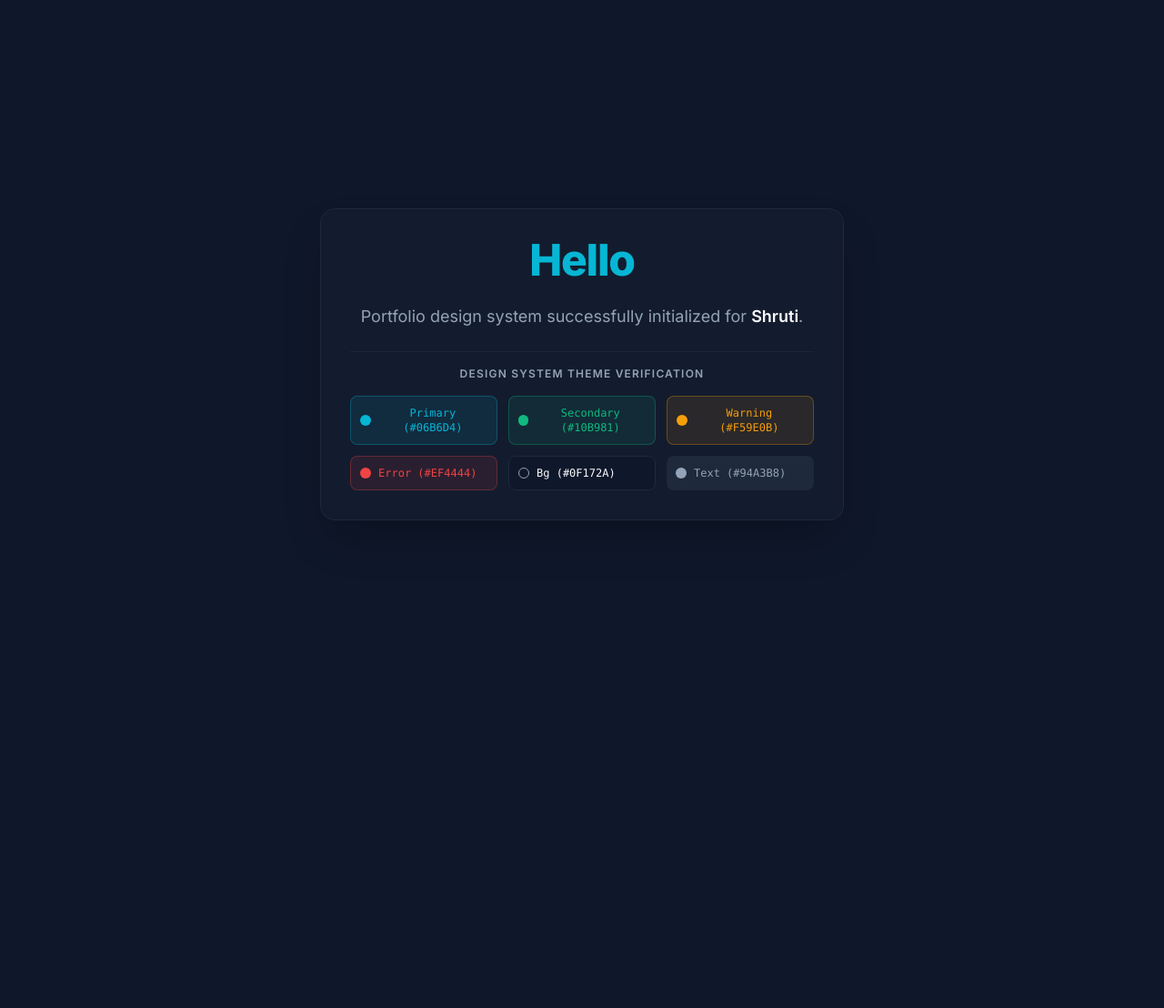
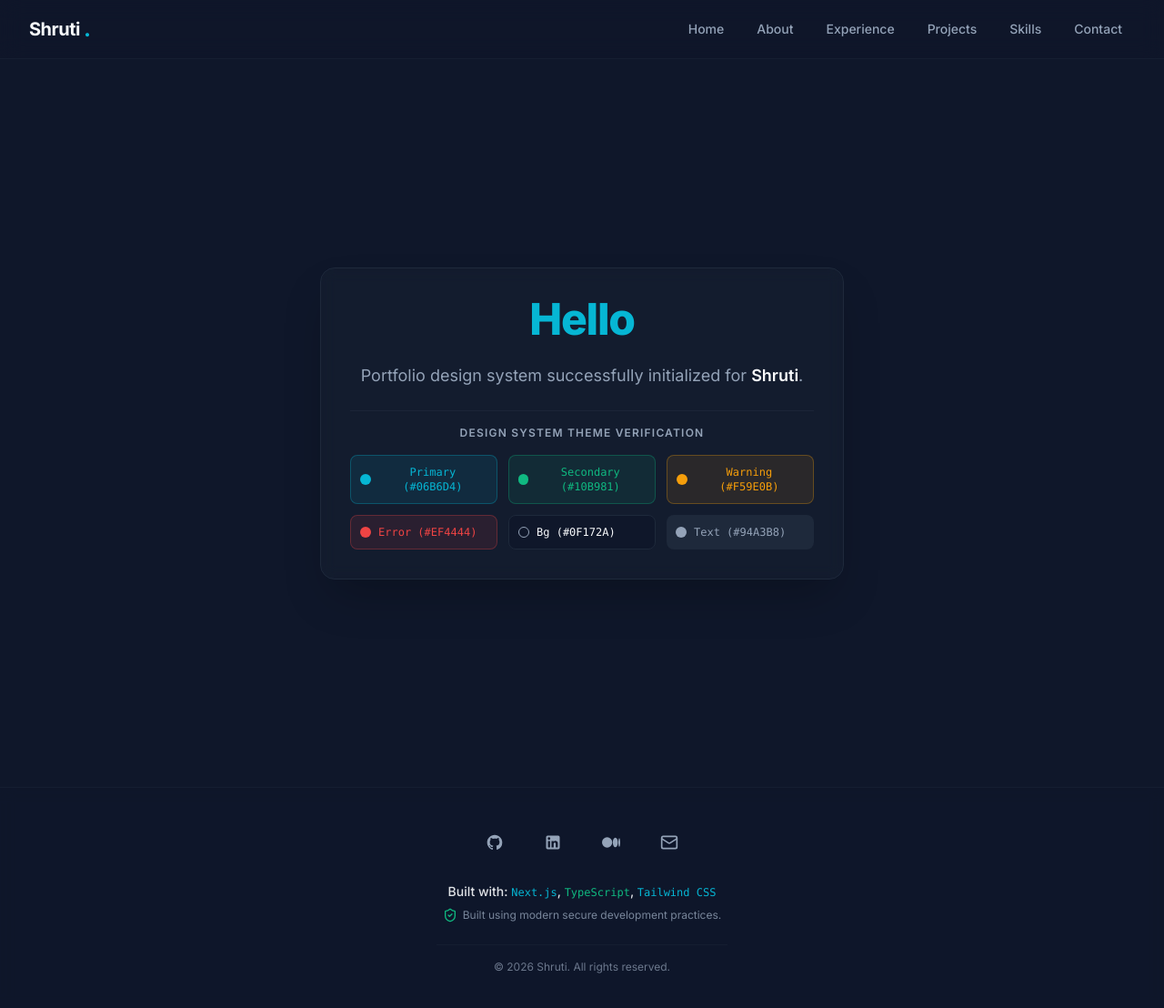
Before and after one commit to ShrutiiiShinde/secure-dev-portfolio, a Next.js app: page / in a window 1280 px wide. Shown: the top 1108 px of the page at 91% size. Before the commit the page ends 800 px from the top, so only its background shows below. Built offline with nearby package versions, Linux system fonts and the light colour scheme.

Commit message:
feat: add sticky Navbar and Footer layout shell

```diff
--- a/app/layout.tsx
+++ b/app/layout.tsx
@@ -1,5 +1,7 @@
 import type { Metadata } from "next";
 import { Inter } from "next/font/google";
+import Navbar from "@/components/Navbar";
+import Footer from "@/components/Footer";
 import "./globals.css";
 
 const inter = Inter({
@@ -10,7 +12,8 @@ const inter = Inter({
 
 export const metadata: Metadata = {
   title: "Shruti | Personal Portfolio",
-  description: "Personal portfolio website for Shruti - Software Developer & Engineer",
+  description:
+    "Personal portfolio website built with Next.js, TypeScript, Tailwind CSS, and modern secure development practices.",
 };
 
 export default function RootLayout({
@@ -19,9 +22,11 @@ export default function RootLayout({
   children: React.ReactNode;
 }>) {
   return (
-    <html lang="en" className={`${inter.variable} font-sans`}>
-      <body className="bg-background text-foreground antialiased selection:bg-primary selection:text-primary-foreground min-h-screen">
-        {children}
+    <html lang="en" className={`${inter.variable} font-sans scroll-smooth`}>
+      <body className="bg-background text-foreground antialiased min-h-screen flex flex-col selection:bg-primary selection:text-primary-foreground">
+        <Navbar />
+        <div className="flex-1">{children}</div>
+        <Footer />
       </body>
     </html>
   );
--- /dev/null
+++ b/components/Footer.tsx
@@ -0,0 +1,103 @@
+import { ShieldCheck } from "lucide-react";
+
+export default function Footer() {
+  const currentYear = new Date().getFullYear();
+
+  return (
+    <footer className="w-full border-t border-muted/50 bg-background/50 backdrop-blur-sm mt-auto py-10 px-4 sm:px-6 lg:px-8 text-sm">
+      <div className="max-w-7xl mx-auto flex flex-col items-center space-y-6 text-center">
+        {/* Social Media Links */}
+        <div className="flex items-center justify-center space-x-6">
+          {/* GitHub Icon */}
+          <a
+            href="https://github.com/ShrutiiiShinde"
+            target="_blank"
+            rel="noopener noreferrer"
+            className="p-2.5 rounded-lg text-muted-foreground hover:text-primary hover:bg-muted/50 transition-all"
+            aria-label="GitHub"
+          >
+            <svg
+              className="w-5 h-5 fill-current"
+              viewBox="0 0 24 24"
+              aria-hidden="true"
+            >
+              <path fillRule="evenodd" clipRule="evenodd" d="M12 2C6.477 2 2 6.484 2 12.017c0 4.425 2.865 8.18 6.839 9.504.5.092.682-.217.682-.483 0-.237-.008-.868-.013-1.703-2.782.605-3.369-1.343-3.369-1.343-.454-1.158-1.11-1.466-1.11-1.466-.908-.62.069-.608.069-.608 1.003.07 1.53 1.032 1.53 1.032.892 1.53 2.341 1.088 2.91.832.092-.647.35-1.088.636-1.338-2.22-.253-4.555-1.113-4.555-4.951 0-1.093.39-1.988 1.029-2.688-.103-.253-.446-1.272.098-2.65 0 0 .84-.27 2.75 1.026A9.564 9.564 0 0112 6.844c.85.004 1.705.115 2.504.337 1.909-1.296 2.747-1.027 2.747-1.027.546 1.379.202 2.398.1 2.651.64.7 1.028 1.595 1.028 2.688 0 3.848-2.339 4.695-4.566 4.943.359.309.678.92.678 1.855 0 1.338-.012 2.419-.012 2.747 0 .268.18.58.688.482A10.019 10.019 0 0022 12.017C22 6.484 17.522 2 12 2z" />
+            </svg>
+          </a>
+
+          {/* LinkedIn Icon */}
+          <a
+            href="https://linkedin.com"
+            target="_blank"
+            rel="noopener noreferrer"
+            className="p-2.5 rounded-lg text-muted-foreground hover:text-primary hover:bg-muted/50 transition-all"
+            aria-label="LinkedIn"
+          >
+            <svg
+              className="w-5 h-5 fill-current"
+              viewBox="0 0 24 24"
+              aria-hidden="true"
+            >
+              <path d="M19 3a2 2 0 0 1 2 2v14a2 2 0 0 1-2 2H5a2 2 0 0 1-2-2V5a2 2 0 0 1 2-2h14m-.5 15.5v-5.3a3.26 3.26 0 0 0-3.26-3.26c-.85 0-1.84.52-2.28 1.3v-1.11h-2.79v8.37h2.79v-4.93c0-.77.62-1.4 1.39-1.4a1.4 1.4 0 0 1 1.4 1.4v4.93h2.75M6.88 8.56a1.68 1.68 0 0 0 1.68-1.68c0-.93-.75-1.69-1.68-1.69a1.69 1.69 0 0 0-1.69 1.69c0 .93.76 1.68 1.69 1.68m1.39 9.94v-8.37H5.5v8.37h2.77z" />
+            </svg>
+          </a>
+
+          {/* Medium Icon */}
+          <a
+            href="https://medium.com"
+            target="_blank"
+            rel="noopener noreferrer"
+            className="p-2.5 rounded-lg text-muted-foreground hover:text-primary hover:bg-muted/50 transition-all"
+            aria-label="Medium"
+          >
+            <svg
+              className="w-5 h-5 fill-current"
+              viewBox="0 0 24 24"
+              aria-hidden="true"
+            >
+              <path d="M13.54 12a6.8 6.8 0 01-6.77 6.82A6.8 6.8 0 010 12a6.8 6.8 0 016.77-6.82A6.8 6.8 0 0113.54 12zM20.96 12c0 3.54-1.51 6.42-3.38 6.42-1.87 0-3.39-2.88-3.39-6.42s1.52-6.42 3.39-6.42c1.87 0 3.38 2.88 3.38 6.42M24 12c0 3.17-.53 5.75-1.19 5.75-.66 0-1.19-2.58-1.19-5.75s.53-5.75 1.19-5.75C23.47 6.25 24 8.83 24 12z" />
+            </svg>
+          </a>
+
+          {/* Email Icon */}
+          <a
+            href="mailto:shrutishinde1319@gmail.com"
+            className="p-2.5 rounded-lg text-muted-foreground hover:text-primary hover:bg-muted/50 transition-all"
+            aria-label="Email"
+          >
+            <svg
+              className="w-5 h-5 fill-none stroke-current stroke-2"
+              viewBox="0 0 24 24"
+              strokeLinecap="round"
+              strokeLinejoin="round"
+              aria-hidden="true"
+            >
+              <rect width="20" height="16" x="2" y="4" rx="2" />
+              <path d="m22 7-8.97 5.7a1.94 1.94 0 0 1-2.06 0L2 7" />
+            </svg>
+          </a>
+        </div>
+
+        {/* Tech Stack & Security Notice */}
+        <div className="space-y-2 text-muted-foreground max-w-md">
+          <p className="font-medium text-foreground/90">
+            Built with:{" "}
+            <span className="text-primary font-mono text-xs">Next.js</span>,{" "}
+            <span className="text-secondary font-mono text-xs">TypeScript</span>,{" "}
+            <span className="text-primary font-mono text-xs">Tailwind CSS</span>
+          </p>
+
+          <p className="flex items-center justify-center gap-1.5 text-xs text-muted-foreground/80">
+            <ShieldCheck className="w-4 h-4 text-secondary inline-block" />
+            Built using modern secure development practices.
+          </p>
+        </div>
+
+        {/* Copyright Divider & Line */}
+        <div className="w-full max-w-xs border-t border-muted/40 pt-4 text-xs text-muted-foreground/70">
+          © {currentYear} Shruti. All rights reserved.
+        </div>
+      </div>
+    </footer>
+  );
+}
--- /dev/null
+++ b/components/Navbar.tsx
@@ -0,0 +1,89 @@
+"use client";
+
+import { useState } from "react";
+import Link from "next/link";
+import { Menu, X } from "lucide-react";
+import { motion, AnimatePresence } from "framer-motion";
+
+const navItems = [
+  { name: "Home", href: "#home" },
+  { name: "About", href: "#about" },
+  { name: "Experience", href: "#experience" },
+  { name: "Projects", href: "#projects" },
+  { name: "Skills", href: "#skills" },
+  { name: "Contact", href: "#contact" },
+];
+
+export default function Navbar() {
+  const [isOpen, setIsOpen] = useState(false);
+
+  const toggleMenu = () => setIsOpen((prev) => !prev);
+  const closeMenu = () => setIsOpen(false);
+
+  return (
+    <header className="sticky top-0 z-50 w-full border-b border-muted/50 bg-background/80 backdrop-blur-md supports-[backdrop-filter]:bg-background/60 transition-all">
+      <div className="max-w-7xl mx-auto px-4 sm:px-6 lg:px-8 h-16 flex items-center justify-between">
+        {/* Brand Logo */}
+        <Link
+          href="#home"
+          className="text-xl font-bold tracking-tight text-foreground hover:text-primary transition-colors flex items-center gap-1"
+        >
+          <span>Shruti</span>
+          <span className="text-primary text-2xl leading-none">.</span>
+        </Link>
+
+        {/* Desktop Navigation Links */}
+        <nav className="hidden md:flex items-center space-x-1 lg:space-x-2">
+          {navItems.map((item) => (
+            <Link
+              key={item.name}
+              href={item.href}
+              className="px-3.5 py-2 text-sm font-medium text-muted-foreground hover:text-primary hover:bg-muted/40 rounded-lg transition-all"
+            >
+              {item.name}
+            </Link>
+          ))}
+        </nav>
+
+        {/* Mobile Hamburger Button */}
+        <div className="flex md:hidden">
+          <button
+            onClick={toggleMenu}
+            type="button"
+            className="p-2.5 rounded-lg text-muted-foreground hover:text-foreground hover:bg-muted/50 focus:outline-none focus:ring-2 focus:ring-primary/50 transition-colors"
+            aria-label="Toggle navigation menu"
+            aria-expanded={isOpen}
+          >
+            {isOpen ? <X className="w-6 h-6 text-primary" /> : <Menu className="w-6 h-6" />}
+          </button>
+        </div>
+      </div>
+
+      {/* Mobile Animated Dropdown Menu */}
+      <AnimatePresence>
+        {isOpen && (
+          <motion.div
+            initial={{ opacity: 0, height: 0 }}
+            animate={{ opacity: 1, height: "auto" }}
+            exit={{ opacity: 0, height: 0 }}
+            transition={{ duration: 0.25, ease: "easeInOut" }}
+            className="md:hidden border-b border-muted/50 bg-background/95 backdrop-blur-lg overflow-hidden"
+          >
+            <div className="px-4 pt-2 pb-6 space-y-1 sm:px-6">
+              {navItems.map((item) => (
+                <Link
+                  key={item.name}
+                  href={item.href}
+                  onClick={closeMenu}
+                  className="block px-4 py-3 rounded-lg text-base font-medium text-muted-foreground hover:text-primary hover:bg-muted/60 transition-colors"
+                >
+                  {item.name}
+                </Link>
+              ))}
+            </div>
+          </motion.div>
+        )}
+      </AnimatePresence>
+    </header>
+  );
+}
--- a/package.json
+++ b/package.json
@@ -11,6 +11,7 @@
   "dependencies": {
     "class-variance-authority": "^0.7.1",
     "clsx": "^2.1.1",
+    "framer-motion": "^13.0.0",
     "lucide-react": "^1.28.0",
     "next": "16.3.0",
     "react": "19.2.8",
```
Also changed, not shown: 1 other file (tests, documents, lock files or other folders).
